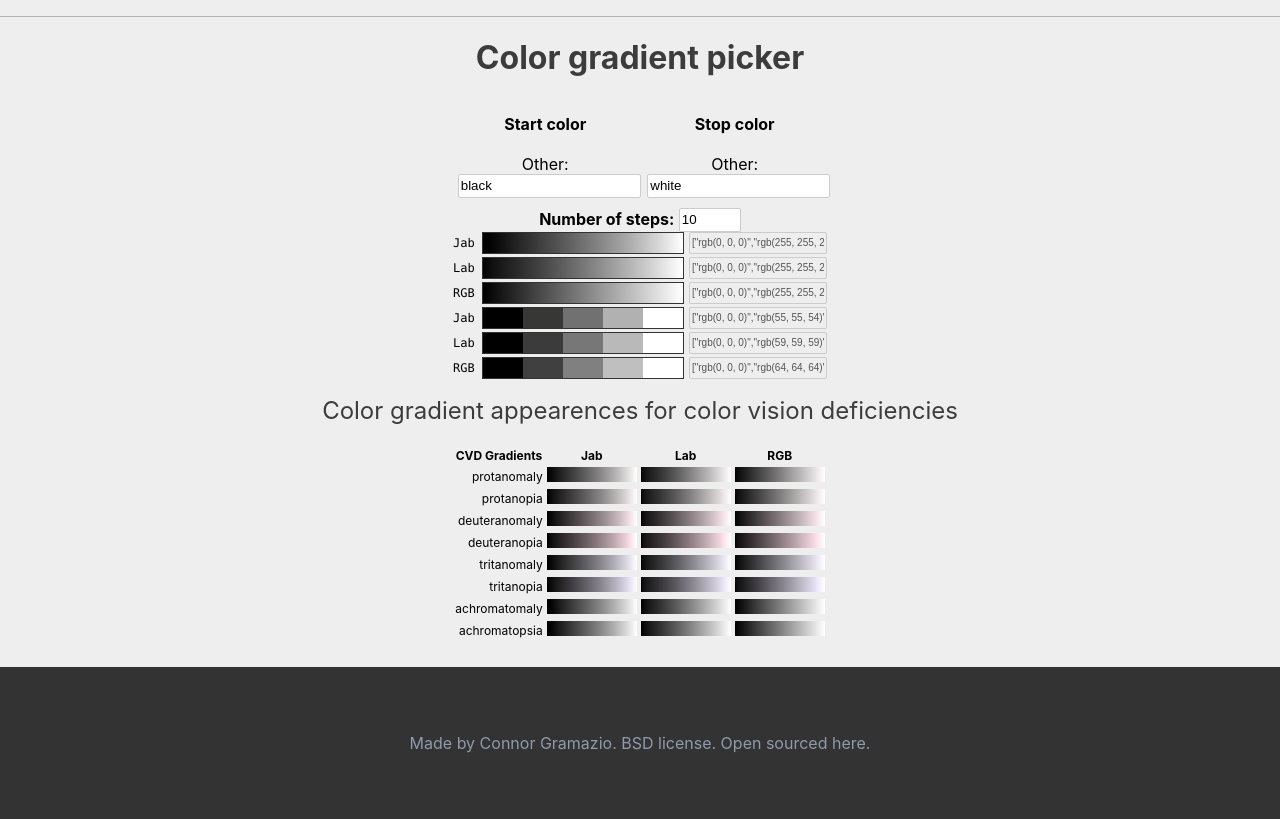
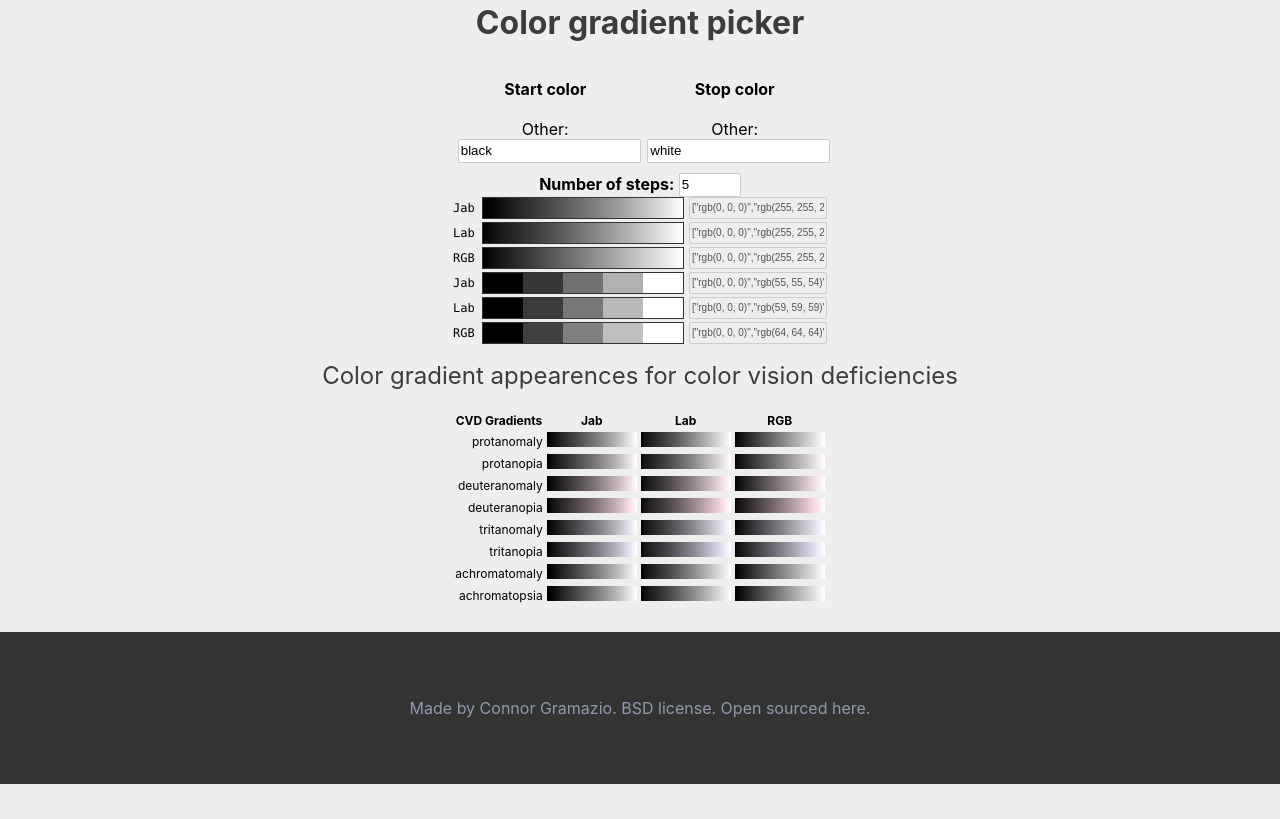
Before and after one commit to connorgr/chromaticity, a website with bundled scripts: page index.html in a window 1280 px wide. Shown: the part 2380-3199 px from the top of the page. After the commit the page ends 3164 px from the top, so only its background shows below. Built offline with nearby package versions, Linux system fonts and the light colour scheme.

Commit message:
Get rid of top margin

```diff
--- a/index.html
+++ b/index.html
@@ -590,7 +590,7 @@
               Other: <input class="gradientStopColor gradientPickerInput" type="text" placeholder="valid css color" value="white">
             </div>
           </div>
-          <strong>Number of steps:</strong> <input class="gradientStepCount" type="number" value="10" min="2" max="100">
+          <strong>Number of steps:</strong> <input class="gradientStepCount" type="number" value="5" min="2" max="100">
 
           <ul class="gradientList">
             <li>Jab <canvas height="1" width="200" data-colorType="jab"></canvas><input data-colorType="jab" type="text" class="gradientOutputText" disabled></li>
--- a/src/css/scss/global.scss
+++ b/src/css/scss/global.scss
@@ -21,7 +21,7 @@ body {
 
 body {
   font-family: -apple-system, 'Helvetica Neue', Helvetica, sans-serif;
-  margin-top: $nav-height;
+  // margin-top: $nav-height;
 }
 
 header {
```
Also changed, not shown: src/css/main.css, 1 other file.
